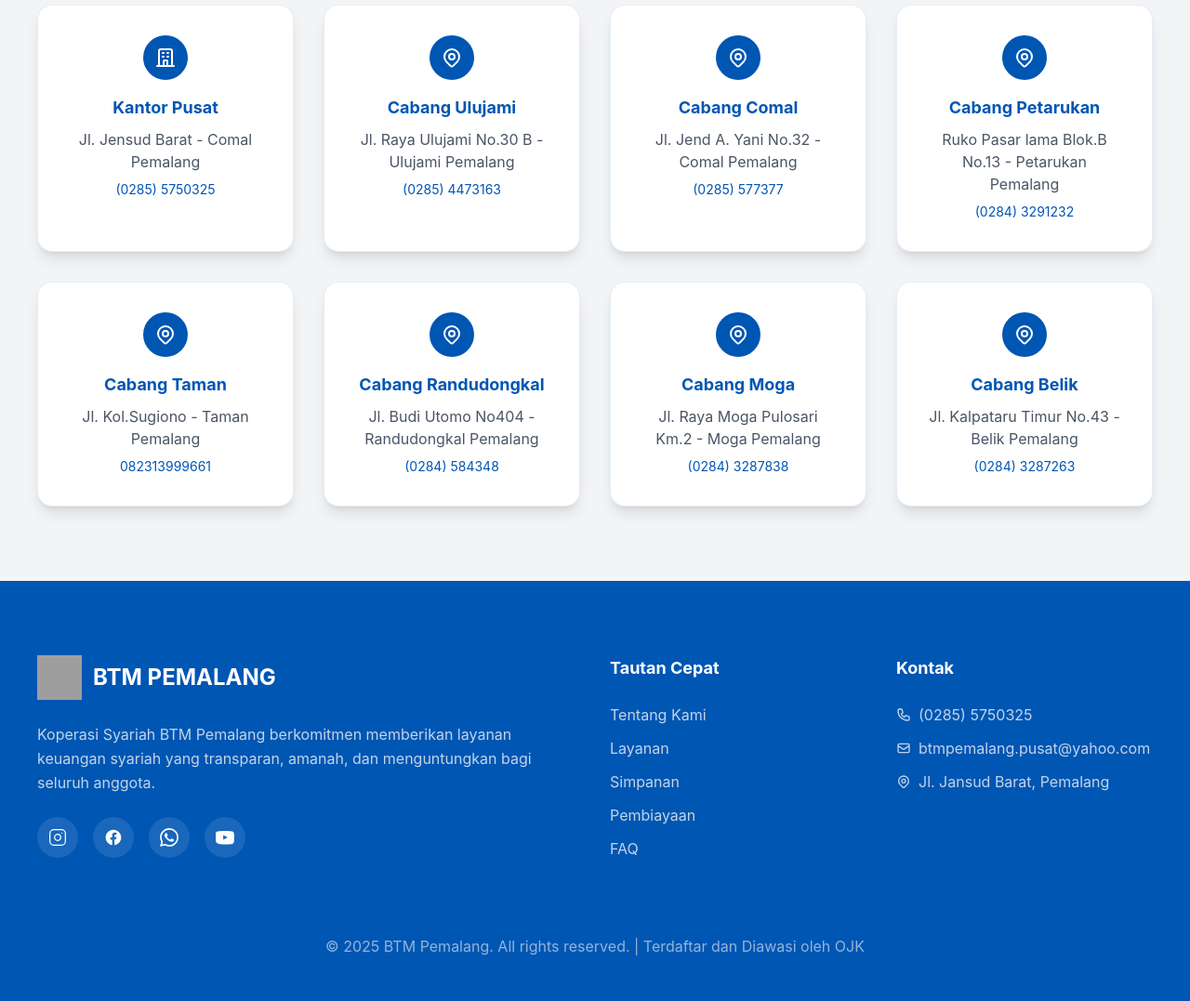
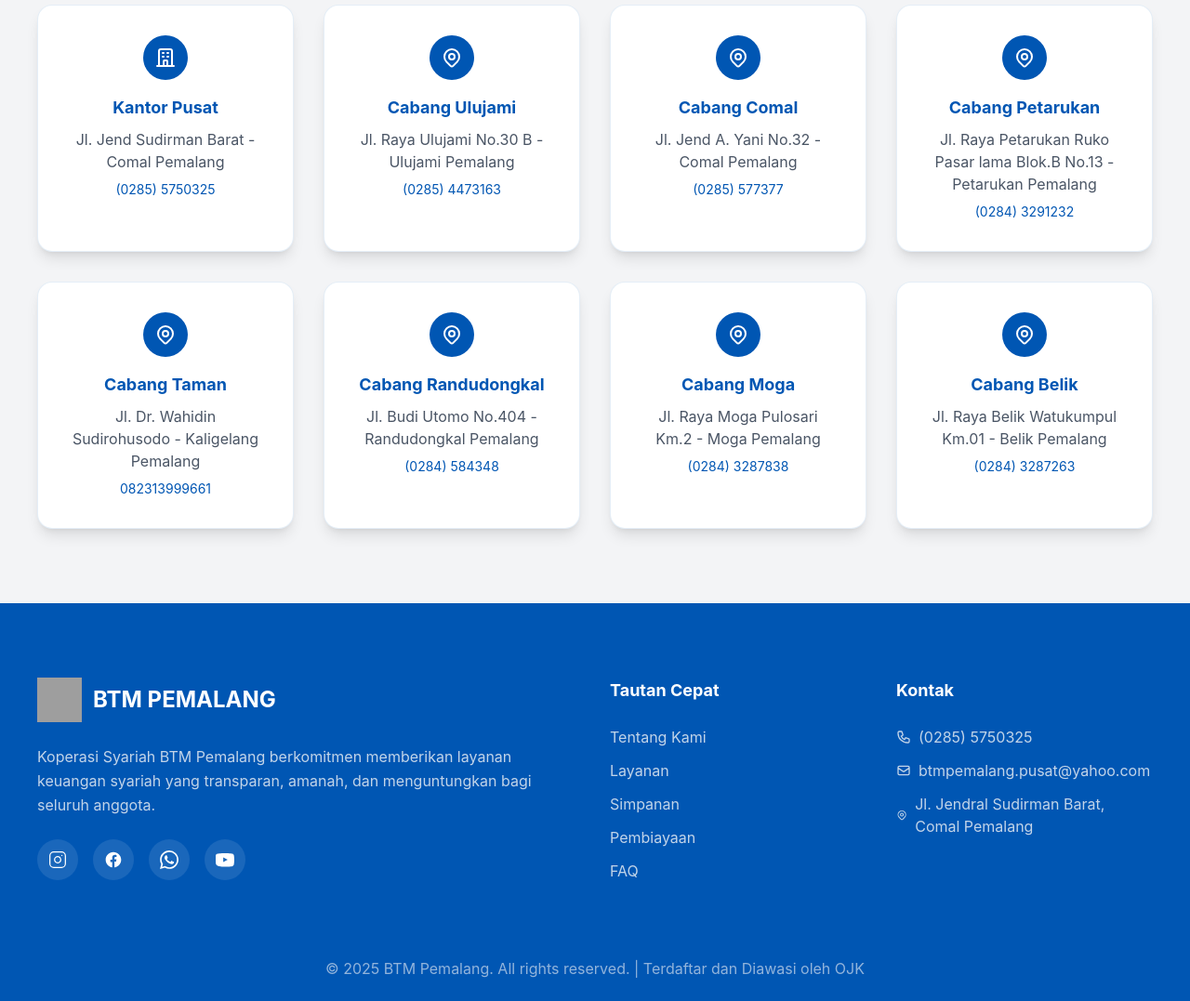
Before and after one commit to BTM-Pemalang/profile, a website: page index.html in a window 1280 px wide. Shown: the part 4760-5837 px from the top of the page at 93% size. Drawn offline with nearby package versions, Linux system fonts and the light colour scheme; grey boxes are pictures that could not be loaded.

Commit message:
Add files via upload

```diff
--- a/index.html
+++ b/index.html
@@ -333,16 +333,14 @@
         <!-- FAQ Item 2 -->
         <div class="faq-item bg-btmGray/50 rounded-2xl overflow-hidden hover:bg-btmGray transition duration-300">
           <div class="faq-question flex justify-between items-center p-6" onclick="toggleFAQ(2)">
-            <h3 class="font-semibold text-lg text-btmBlue">Cara buka tabungan di BTM Pemalang?</h3>
+            <h3 class="font-semibold text-lg text-btmBlue">Buat rekening tabungan di BTM Pemalang?</h3>
             <svg class="faq-icon w-6 h-6 text-btmBlue" fill="none" stroke="currentColor" viewBox="0 0 24 24">
               <path stroke-linecap="round" stroke-linejoin="round" stroke-width="2" d="M19 9l-7 7-7-7" />
             </svg>
           </div>
           <div class="faq-answer px-6 text-gray-700">
             <p class="leading-relaxed pb-6">Datang kekantor terdekat dan siapkan berkas berupa Foto Copy kartu identitas
-              (KTP /
-              Kartu Pelajar) dan Kartu Keluarga, Sampaikan tujuan ke petugas kami untuk nantinya diarahkan pembuatan
-              tabungan.
+              KTP dan Kartu Keluarga, Sampaikan tujuan ke petugas kami untuk nantinya diarahkan.
             </p>
           </div>
         </div>
@@ -462,7 +460,7 @@
             </svg>
           </div>
           <h4 class="font-bold text-lg text-btmBlue mb-2">Kantor Pusat</h4>
-          <p class="text-gray-600">Jl. Jensud Barat - Comal Pemalang</p>
+          <p class="text-gray-600">Jl. Jend Sudirman Barat - Comal Pemalang</p>
           <p class="text-sm text-btmBlue mt-2">(0285) 5750325</p>
         </div>
         <div
@@ -507,7 +505,7 @@
             </svg>
           </div>
           <h4 class="font-bold text-lg text-btmBlue mb-2">Cabang Petarukan</h4>
-          <p class="text-gray-600">Ruko Pasar lama Blok.B No.13 - Petarukan Pemalang</p>
+          <p class="text-gray-600">Jl. Raya Petarukan Ruko Pasar lama Blok.B No.13 - Petarukan Pemalang</p>
           <p class="text-sm text-btmBlue mt-2">(0284) 3291232</p>
         </div>
         <div
@@ -522,7 +520,7 @@
             </svg>
           </div>
           <h4 class="font-bold text-lg text-btmBlue mb-2">Cabang Taman</h4>
-          <p class="text-gray-600">Jl. Kol.Sugiono - Taman Pemalang</p>
+          <p class="text-gray-600">Jl. Dr. Wahidin Sudirohusodo - Kaligelang Pemalang</p>
           <p class="text-sm text-btmBlue mt-2">082313999661</p>
         </div>
         <div
@@ -537,7 +535,7 @@
             </svg>
           </div>
           <h4 class="font-bold text-lg text-btmBlue mb-2">Cabang Randudongkal</h4>
-          <p class="text-gray-600">Jl. Budi Utomo No404 - Randudongkal Pemalang</p>
+          <p class="text-gray-600">Jl. Budi Utomo No.404 - Randudongkal Pemalang</p>
           <p class="text-sm text-btmBlue mt-2">(0284) 584348</p>
         </div>
         <div
@@ -567,7 +565,7 @@
             </svg>
           </div>
           <h4 class="font-bold text-lg text-btmBlue mb-2">Cabang Belik</h4>
-          <p class="text-gray-600">Jl. Kalpataru Timur No.43 - Belik Pemalang</p>
+          <p class="text-gray-600">Jl. Raya Belik Watukumpul Km.01 - Belik Pemalang</p>
           <p class="text-sm text-btmBlue mt-2">(0284) 3287263</p>
         </div>
       </div>
@@ -668,7 +666,7 @@
                 <path stroke-linecap="round" stroke-linejoin="round" stroke-width="2"
                   d="M15 11a3 3 0 11-6 0 3 3 0 016 0z" />
               </svg>
-              <span>Jl. Jansud Barat, Pemalang</span>
+              <span>Jl. Jendral Sudirman Barat, Comal Pemalang</span>
             </p>
           </div>
         </div>
```
